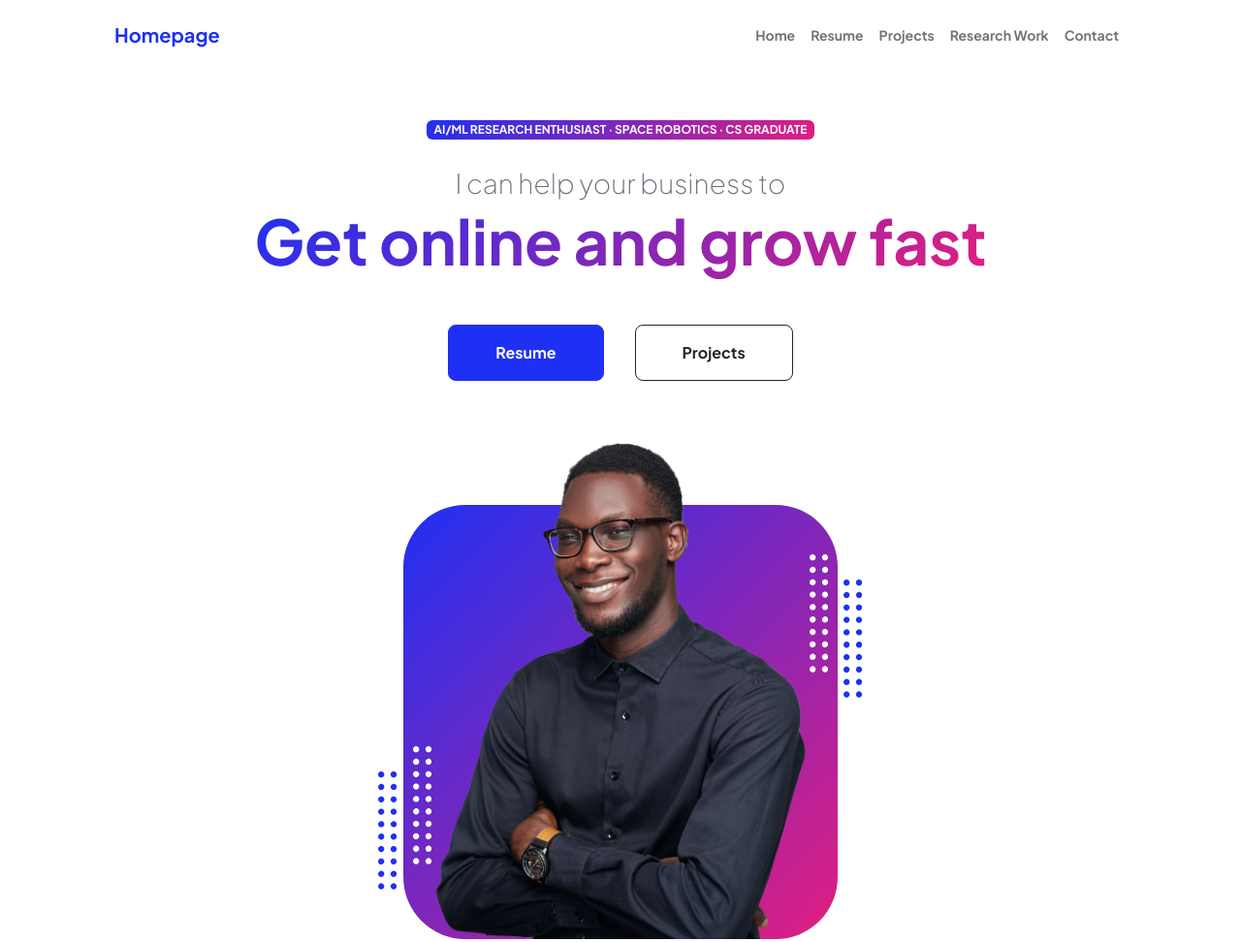
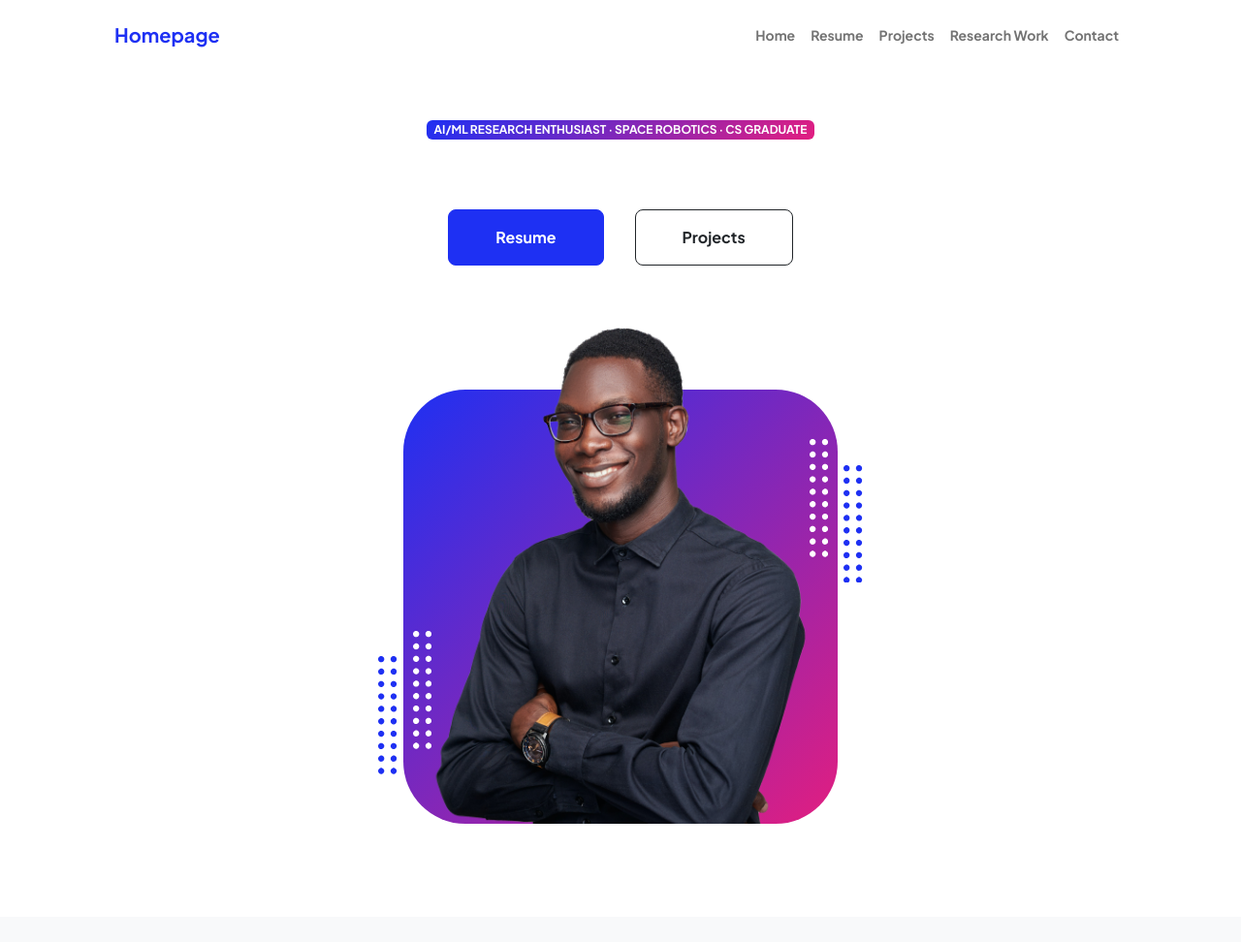
Before and after one commit to afrozmaria07/suraiaafrozmaria99, a plain HTML site: page index.html in a window 1280 px wide. Shown: the top 972 px of the page at 97% size. Drawn offline with nearby package versions, Linux system fonts and the light colour scheme.

Commit message:
Update index.html

```diff
--- a/index.html
+++ b/index.html
@@ -7,7 +7,7 @@
         <meta name="author" content="" />
         <title>Portfolio of Suraia Afroz Maria</title>
         <!-- Favicon-->
-        <link rel="icon" href="assets/sunflower.png" />
+        <link rel="icon" type="image/png" href="assets/sunflower.png" />
         <!-- Custom Google font-->
         <link rel="preconnect" href="https://fonts.googleapis.com" />
         <link rel="preconnect" href="https://fonts.gstatic.com" crossorigin />
@@ -43,8 +43,8 @@
                             <!-- Header text content-->
                             <div class="text-center text-xxl-start">
                                 <div class="badge bg-gradient-primary-to-secondary text-white mb-4"><div class="text-uppercase">AI/ML Research Enthusiast &middot; Space Robotics &middot; CS Graduate</div></div>
-                                <div class="fs-3 fw-light text-muted">I can help your business to</div>
-                                <h1 class="display-3 fw-bolder mb-5"><span class="text-gradient d-inline">Get online and grow fast</span></h1>
+                                <div class="fs-3 fw-light text-muted"></div>
+                                <h1 class="display-3 fw-bolder mb-5"><span class="text-gradient d-inline"></span></h1>
                                 <div class="d-grid gap-3 d-sm-flex justify-content-sm-center justify-content-xxl-start mb-3">
                                     <a class="btn btn-primary btn-lg px-5 py-3 me-sm-3 fs-6 fw-bolder" href="resume.html">Resume</a>
                                     <a class="btn btn-outline-dark btn-lg px-5 py-3 fs-6 fw-bolder" href="projects.html">Projects</a>
```
